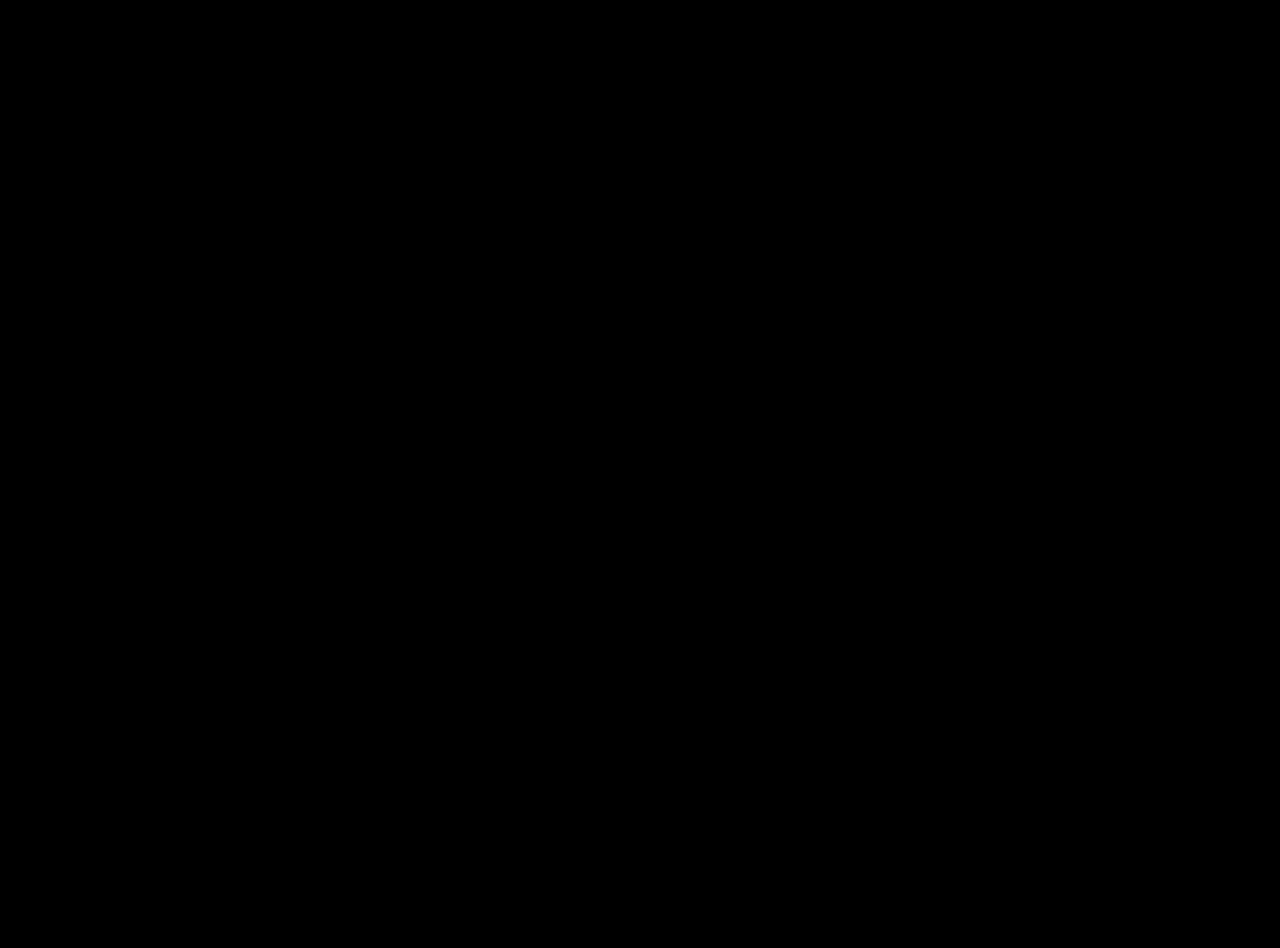
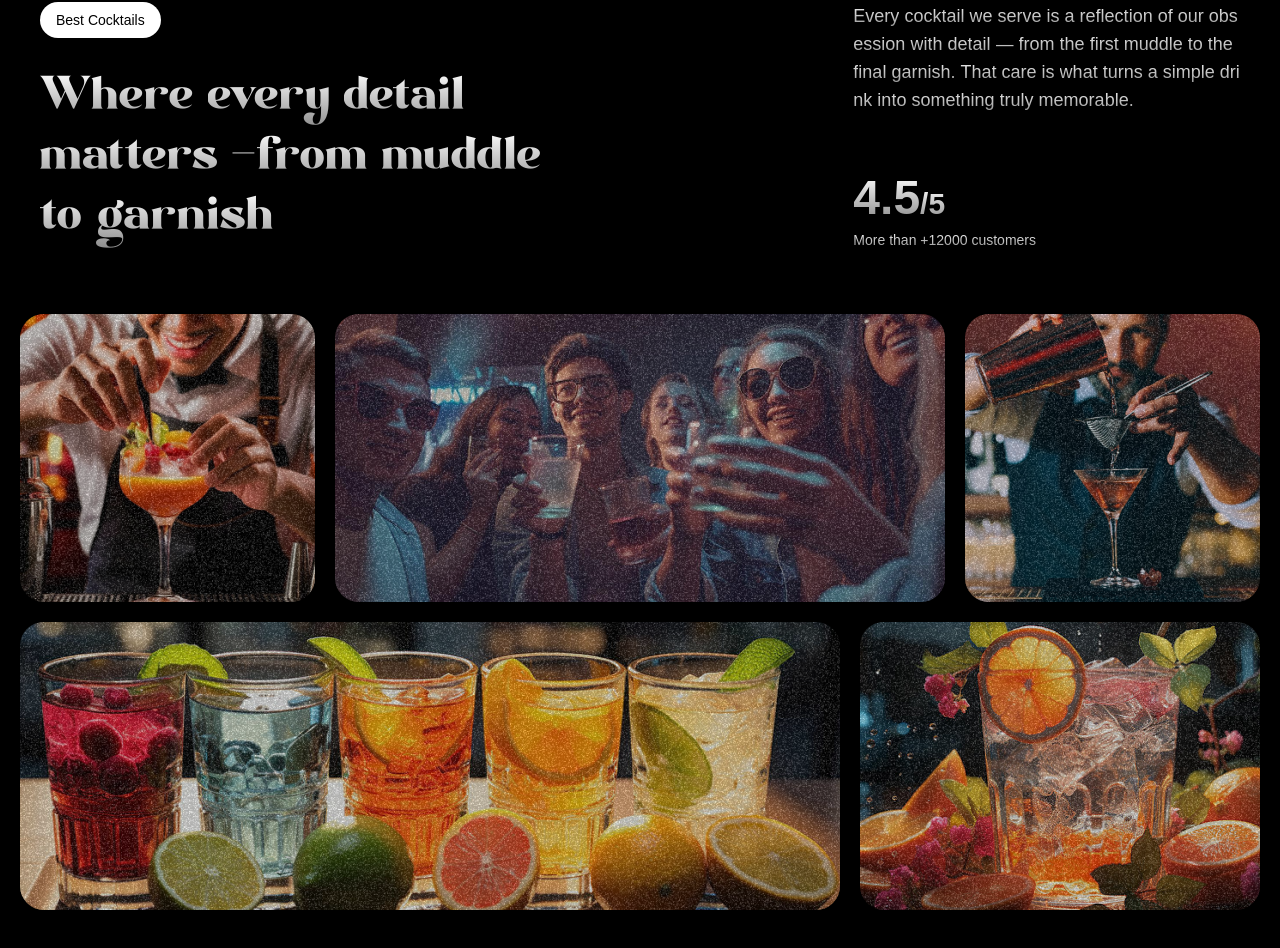
Before and after one commit to SKTPsamarasingha/Velevt-Pour, a React (Vite) app: page / in a window 1280 px wide. Shown: the part 1710-2658 px from the top of the page. Before the commit the page ends 1600 px from the top, so only its background shows below. Built offline with nearby package versions, Linux system fonts and the light colour scheme; a web font is replaced by a local one.

Commit message:
Implment about section

```diff
--- a/src/App.jsx
+++ b/src/App.jsx
@@ -3,6 +3,7 @@
 import NavBar from "./components/NavBar.jsx";
 import Hero from "./components/Hero.jsx";
 import Cocktails from "./components/Cocktails.jsx";
+import About from "./components/About.jsx";
 
 gsap.registerPlugin(ScrollTrigger, SplitText);
 
@@ -11,6 +12,7 @@
         <NavBar></NavBar>
         <Hero></Hero>
         <Cocktails></Cocktails>
+        <About></About>
     </main>)
 
 }
--- /dev/null
+++ b/src/components/About.jsx
@@ -0,0 +1,99 @@
+import gsap from 'gsap';
+import {SplitText} from 'gsap/all'
+import {useGSAP} from '@gsap/react'
+
+const About = () => {
+    useGSAP(() => {
+        const titleSplit = SplitText.create('#about h2', {
+            type: 'words'
+        })
+
+        const paragraphSplit = SplitText.create('.sub-content p', {
+            type: 'chars'
+        })
+
+        const scrollTimeline = gsap.timeline({
+            scrollTrigger: {
+                trigger: '#about', start: 'top center'
+            }
+        })
+
+        paragraphSplit.chars.forEach(char => {
+            char.classList.add('text-gradient')
+        })
+
+        titleSplit.words.forEach(words => {
+            words.classList.add('text-gradient')
+        })
+
+
+        scrollTimeline
+            .from(titleSplit.words, {
+                opacity: 0, duration: 1, yPercent: 100, ease: 'expo.out', stagger: 0.02
+            })
+            .from('.top-grid div, .bottom-grid div', {
+                opacity: 0, duration: 1, ease: 'power1.inOut', stagger: 0.04,
+            }, '-=0.5')
+    })
+
+    return (<div id="about">
+        <div className="mb-16 md:px-0 px-5">
+            <div className="content">
+                <div className="md:col-span-8">
+                    <p className="badge">Best Cocktails</p>
+                    <h2>
+                        Where every detail matters <span className="text-white">-</span>
+                        from muddle to garnish
+                    </h2>
+                </div>
+
+                <div className="sub-content">
+                    <p>
+                        Every cocktail we serve is a reflection of our obsession with detail — from the first muddle
+                        to the final garnish. That care is what turns a simple drink into something truly memorable.
+                    </p>
+
+                    <div>
+                        <p className="md:text-3xl text-xl font-bold">
+                            <span>4.5</span>/5
+                        </p>
+                        <p className="text-sm text-white-100">
+                            More than +12000 customers
+                        </p>
+                    </div>
+                </div>
+            </div>
+        </div>
+
+        <div className="top-grid">
+            <div className="md:col-span-3">
+                <div className="noisy"/>
+                <img src="/images/abt1.png" alt="grid-img-1"/>
+            </div>
+
+            <div className="md:col-span-6">
+                <div className="noisy"/>
+                <img src="/images/abt2.png" alt="grid-img-2"/>
+            </div>
+
+            <div className="md:col-span-3">
+                <div className="noisy"/>
+                <img src="/images/abt5.png" alt="grid-img-5"/>
+            </div>
+        </div>
+
+        <div className="bottom-grid">
+            <div className="md:col-span-8">
+                <div className="noisy"/>
+                <img src="/images/abt3.png" alt="grid-img-3"/>
+            </div>
+
+            <div className="md:col-span-4">
+                <div className="noisy"/>
+                <img src="/images/abt4.png" alt="grid-img-4"/>
+            </div>
+        </div>
+
+    </div>)
+}
+export default About
--- a/src/index.css
+++ b/src/index.css
@@ -1,4 +1,5 @@
 @import url("https://fonts.googleapis.com/css2?family=DM+Serif+Text:ital@0;1&family=Mona+Sans:ital,wght@0,200..900;1,200..900&display=swap");
+
 @import "tailwindcss";
 
 @font-face {
@@ -64,7 +65,7 @@
     }
 
     nav {
-        @apply fixed z-50 w-full;
+        @apply fixed z-50 w-full px-4;
 
         div {
             @apply flex md:flex-row flex-col md:justify-between items-center gap-5 py-5 lg:px-0 px-5 container mx-auto;
@@ -136,7 +137,7 @@
     }
 
     #cocktails {
-        @apply relative min-h-dvh w-full overflow-hidden;
+        @apply relative min-h-dvh w-full overflow-hidden px-8;
 
         #c-left-leaf {
             @apply absolute left-0 md:bottom-0 md:top-auto -top-20 md:w-fit w-1/3;
@@ -184,10 +185,10 @@
     }
 
     #about {
-        @apply min-h-screen py-28 2xl:px-0 px-5 container mx-auto;
+        @apply min-h-screen py-28 2xl:px-0 px-5 container mx-auto ;
 
         .content {
-            @apply grid grid-cols-1 lg:grid-cols-12 gap-5;
+            @apply grid grid-cols-1 lg:grid-cols-12 gap-5  px-5;
 
             h2 {
                 @apply text-5xl md:text-6xl font-modern-negra max-w-lg;
```
